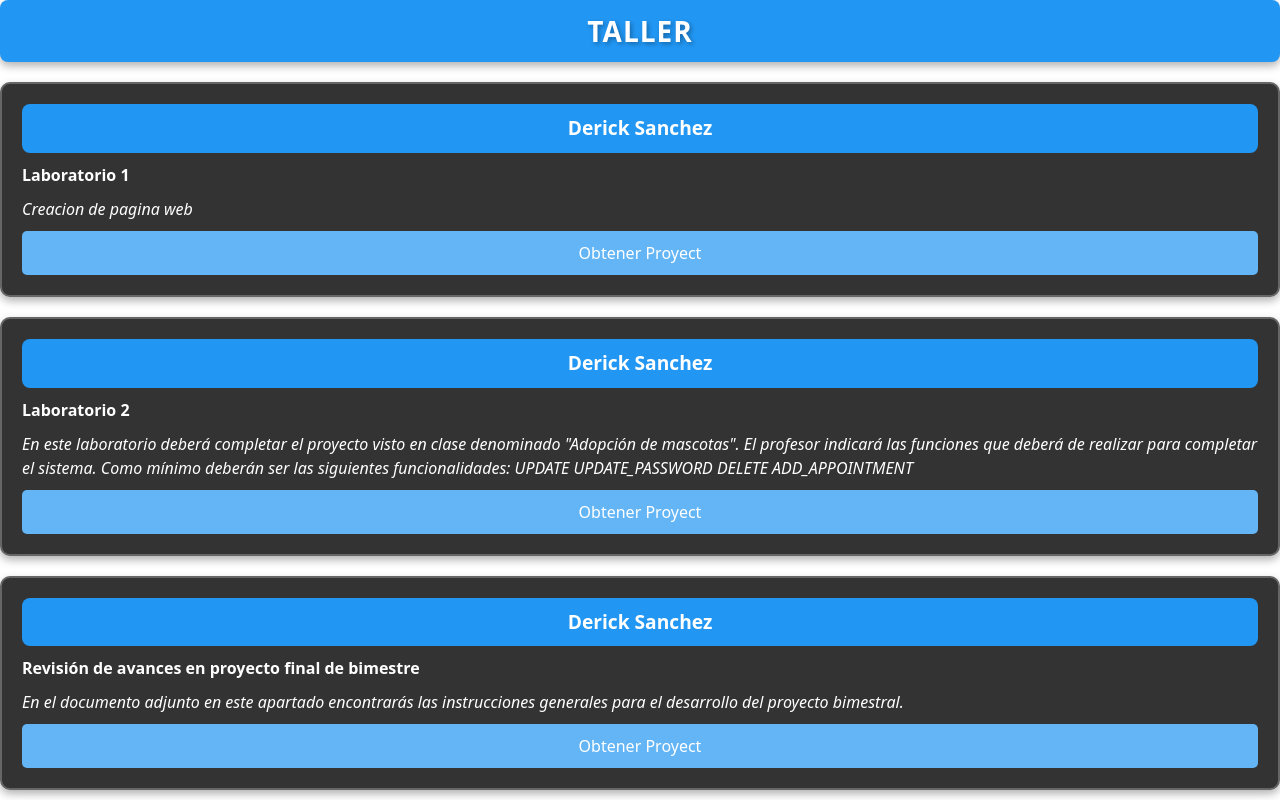
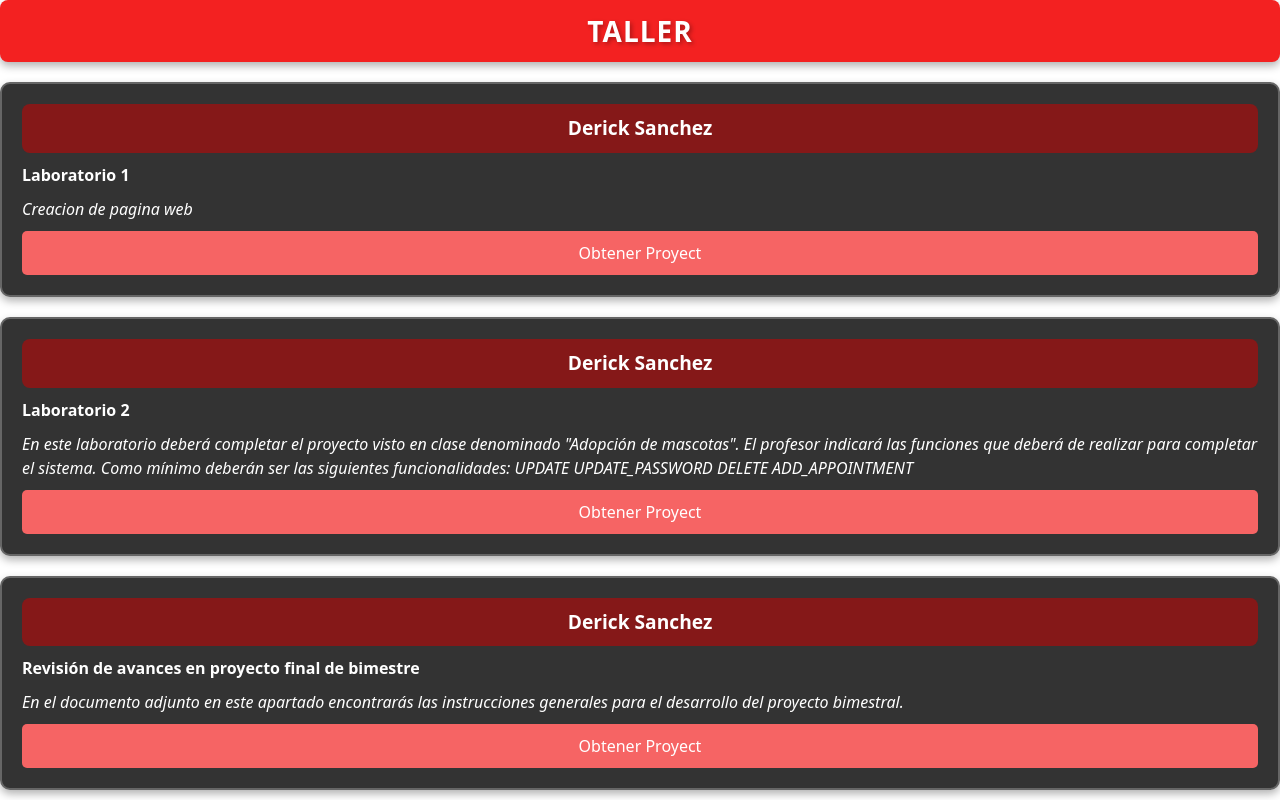
Before and after one commit to Dsanchez-2018471/BGFT, a React (Vite) app: page /taller in a window 1280 px wide. Shown: the top 800 px of the page. Built offline with nearby package versions, Linux system fonts and the light colour scheme; what tailwindcss-bg-patterns would draw is missing.

Commit message:
Colores establecidos

```diff
--- a/src/pages/dos.css
+++ b/src/pages/dos.css
@@ -11,7 +11,7 @@
 }
 
 .title-1 {
-  background-color: #2196F3; /* Azul */
+  background-color: #851818; /* Azul */
   padding: 10px 15px; /* Espaciado interno */
   border-radius: 8px; /* Bordes redondeados */
   margin-bottom: 10px; /* Margen inferior */
@@ -32,7 +32,7 @@
 
 a button {
   display: block; /* Convertir el botón en un elemento de bloque */
-  background-color: #64B5F6; /* Azul claro */
+  background-color: #f66464; /* Azul claro */
   color: #fff; /* Color del texto del botón */
   text-decoration: none; /* Quitar subrayado del botón */
   border: none; /* Quitar borde */
@@ -44,7 +44,7 @@ a button {
 }
 
 a button:hover {
-  background-color: #42A5F5; /* Azul más claro al pasar el ratón */
+  background-color: #f54242; /* Azul más claro al pasar el ratón */
 }
 
 .title-category-class {
@@ -57,14 +57,14 @@ a button:hover {
   letter-spacing: 1px; /* Espaciado entre letras */
   text-shadow: 2px 2px 4px rgba(0, 0, 0, 0.3); /* Sombra de texto */
   padding: 10px; /* Espaciado interno */
-  background-color: #2196F3; /* Azul */
+  background-color: #f32121; /* Azul */
   border-radius: 8px; /* Bordes redondeados */
   box-shadow: 0px 4px 8px rgba(0, 0, 0, 0.3); /* Sombra */
   transition: background-color 0.3s, color 0.3s; /* Transición de color */
 }
 
 .title-category-class:hover {
-  background-color: #1E88E5; /* Azul más oscuro al pasar el ratón */
+  background-color: #b31919; /* Azul más oscuro al pasar el ratón */
   color: #fff; /* Cambio de color del texto al pasar el ratón */
 }
 
@@ -84,7 +84,7 @@ a button:hover {
     /* Estilos para el botón dentro del enlace */
     display: inline-block;
     padding: 10px 20px;
-    background-color: #283593; /* Azul oscuro */
+    background-color: #932828; /* Azul oscuro */
     color: #fff;
     border: none;
     border-radius: 5px;
@@ -93,7 +93,7 @@ a button:hover {
 }
 
 .Get-project Button:hover {
-    background-color: #1A237E; /* Azul más oscuro al pasar el ratón */
+    background-color: #7e1a1a; /* Azul más oscuro al pasar el ratón */
 }
 
 /* Estilos para el contenedor principal */
@@ -135,7 +135,7 @@ a button:hover {
 .lista-categorias li a {
     display: block;
     padding: 10px;
-    background-color: #2196F3; /* Azul */
+    background-color: #f32121; /* Azul */
     color: #fff; /* Color del texto */
     text-decoration: none;
     border-radius: 5px;
@@ -144,7 +144,7 @@ a button:hover {
 }
 
 .lista-categorias li a:hover {
-    background-color: #1E88E5; /* Azul más oscuro al pasar el ratón */
+    background-color: #e51e1e; /* Azul más oscuro al pasar el ratón */
 }
 
 /* Estilos específicos para cada categoría */
```
